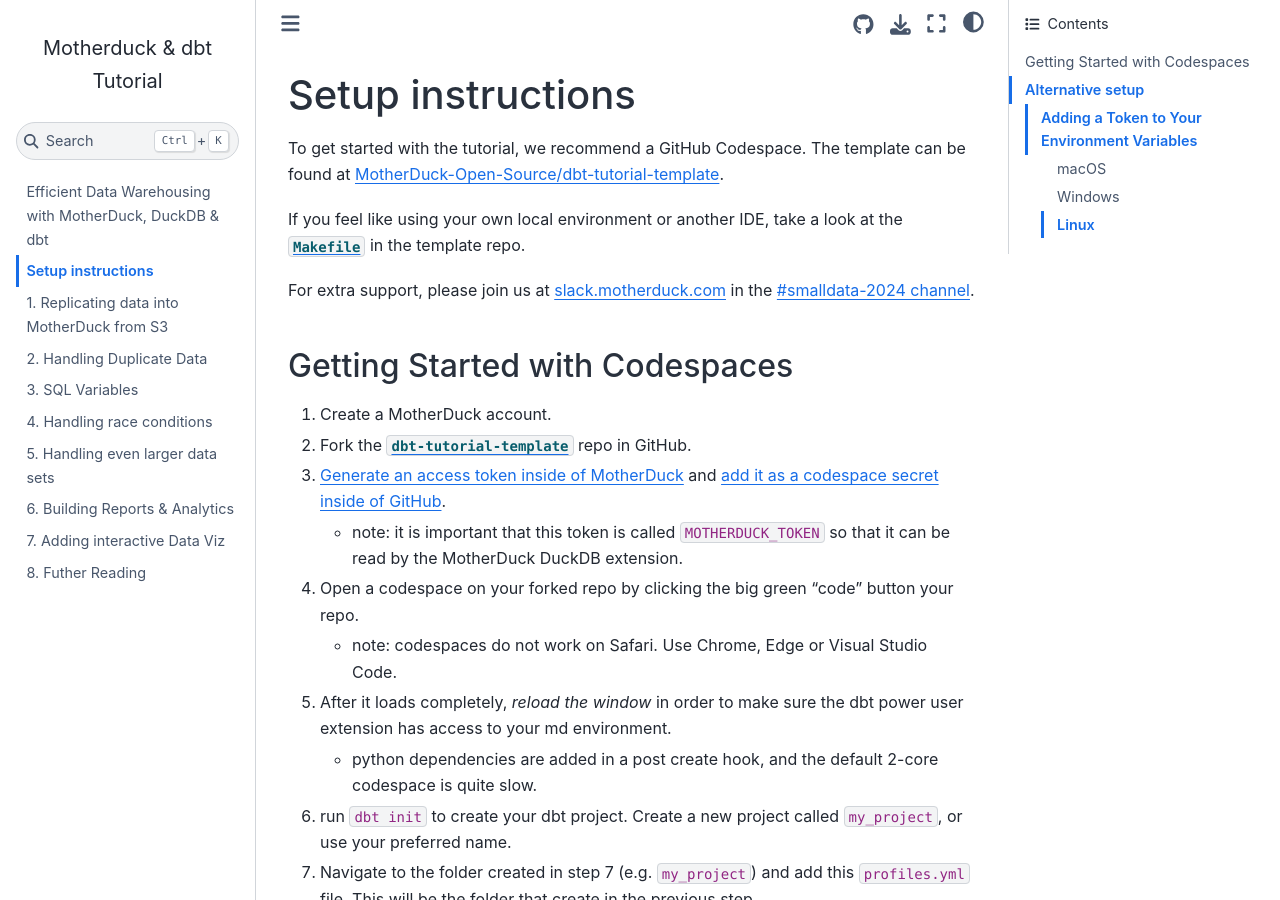
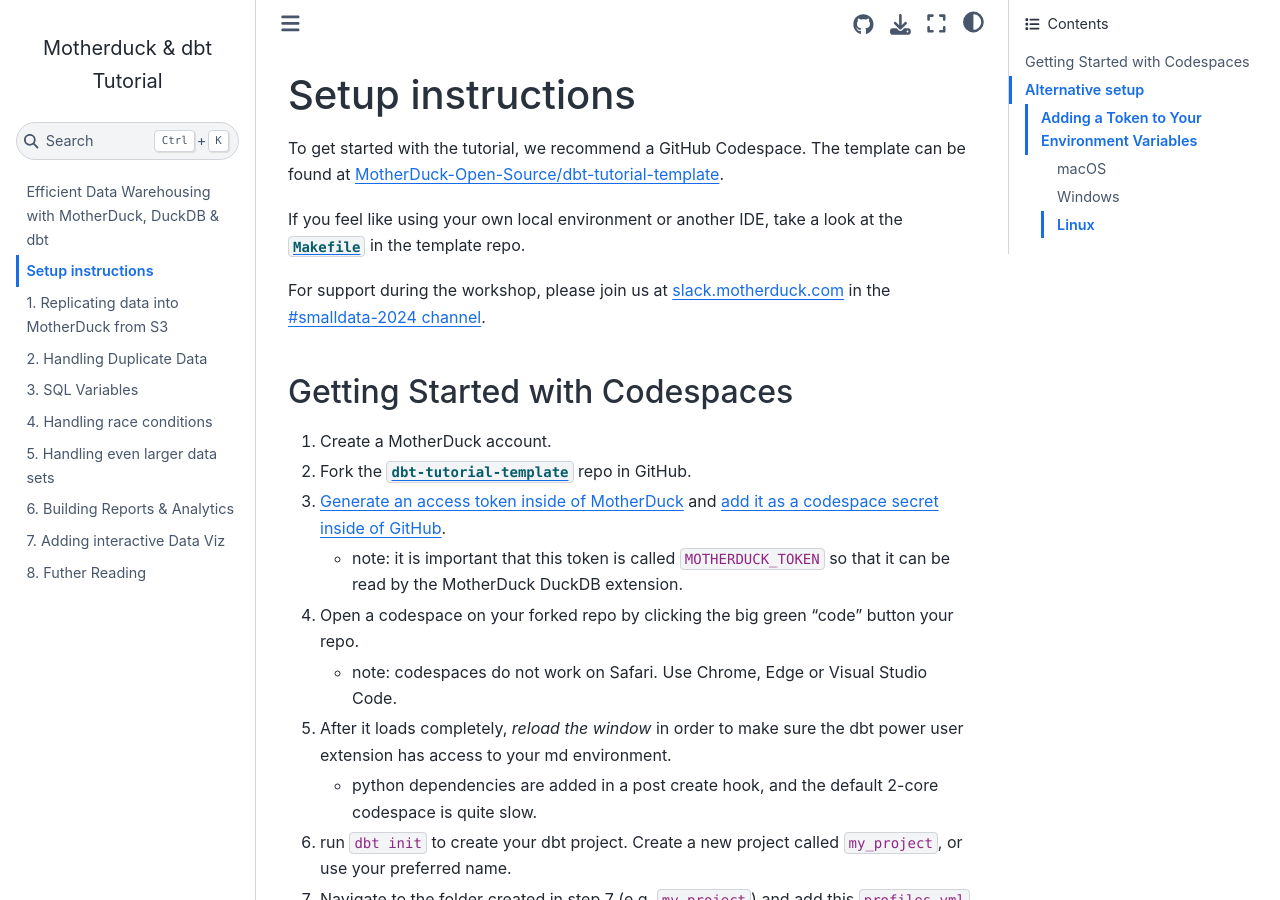
Before and after one commit to MotherDuck-Open-Source/dbt-tutorial, a Jupyter Book: the page built from setup-instructions.md, in a window 1280 px wide and 900 px high. Built offline with Jupyter Book 1.0.4 settings and Sphinx 7.4.7 and the Sphinx Book theme 1.1.4, drawn with Linux system fonts in a browser that asks for light colours.

Commit message:
tweak language

```diff
--- a/setup-instructions.md
+++ b/setup-instructions.md
@@ -18,7 +18,7 @@ To get started with the tutorial, we recommend a GitHub Codespace. The template
 
 If you feel like using your own local environment or another IDE, take a look at the [`Makefile`](https://github.com/MotherDuck-Open-Source/dbt-tutorial-template/blob/main/Makefile) in the template repo.
 
-For extra support, please join us at [slack.motherduck.com](https://slack.motherduck.com) in the [#smalldata-2024 channel](https://motherduckcommunity.slack.com/archives/C07N7EDJL3H).
+For support during the workshop, please join us at [slack.motherduck.com](https://slack.motherduck.com) in the [#smalldata-2024 channel](https://motherduckcommunity.slack.com/archives/C07N7EDJL3H).
 
 ## Getting Started with Codespaces
 
```
